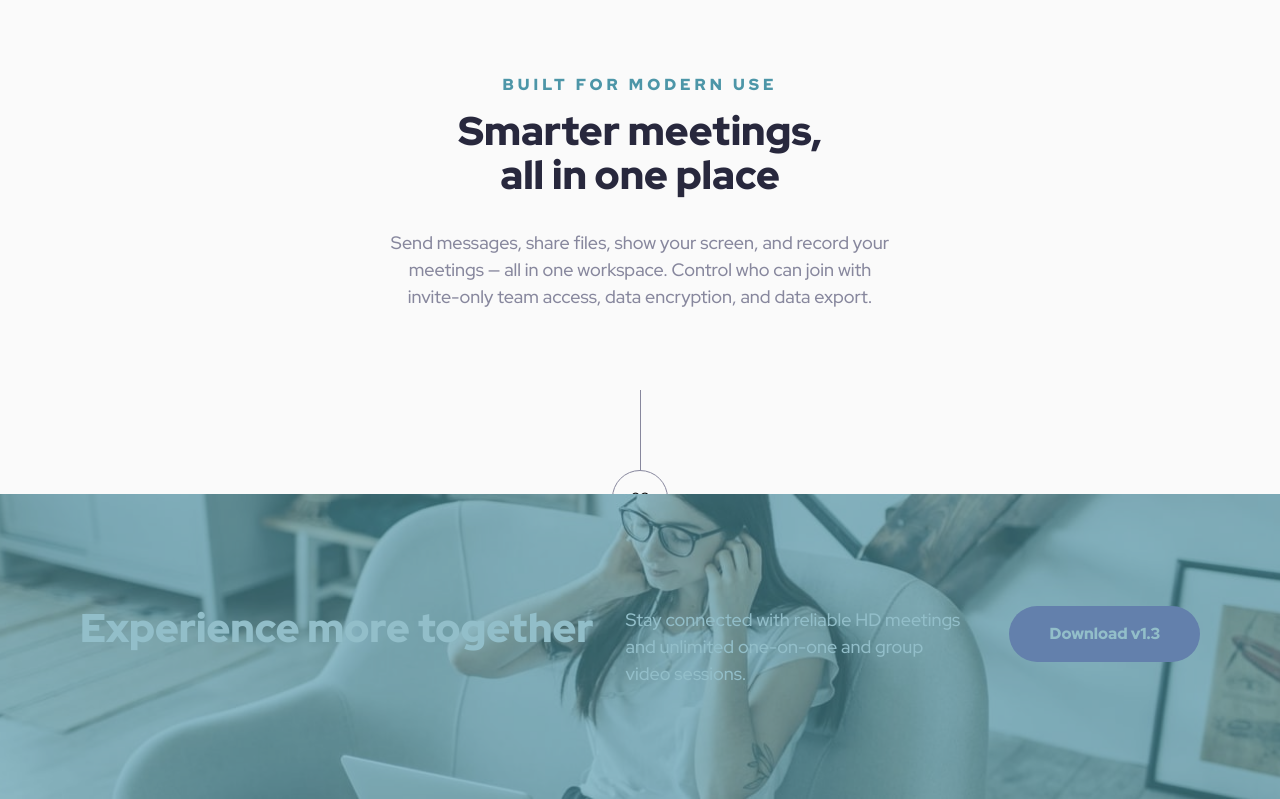
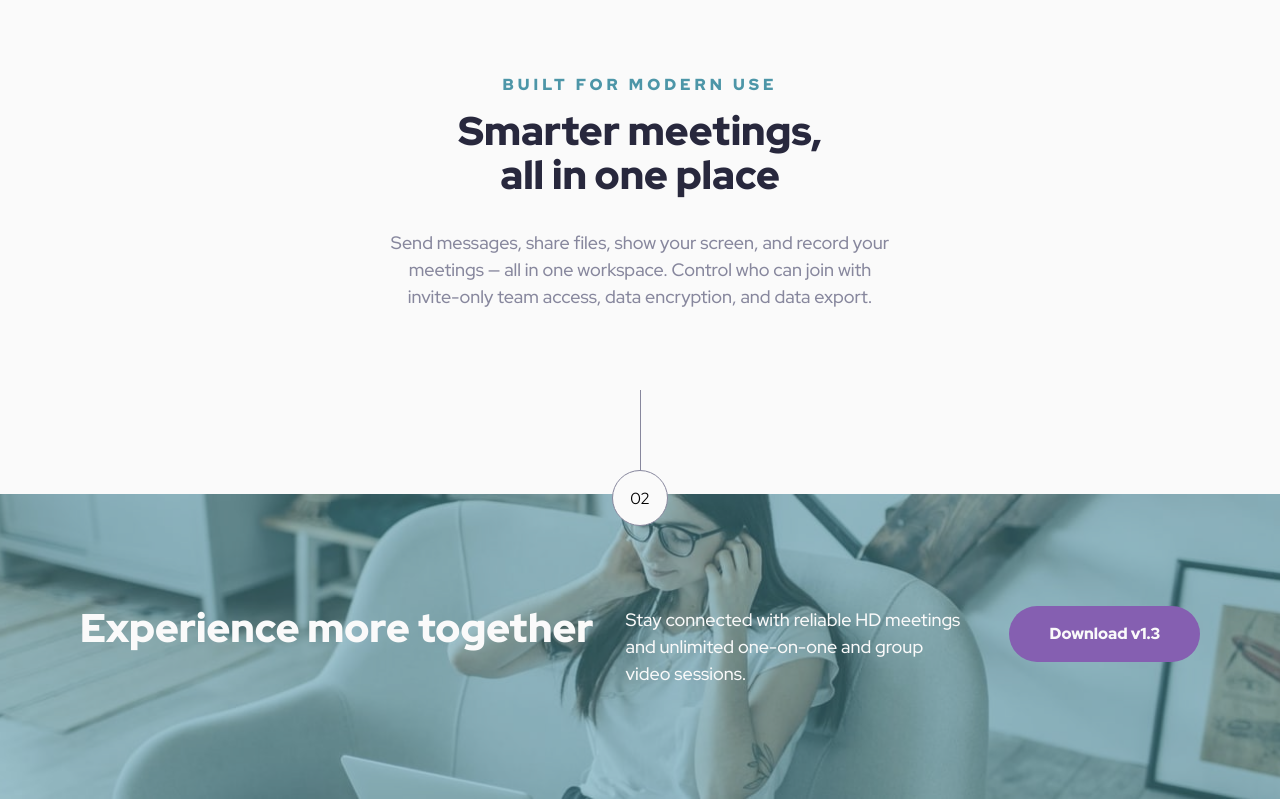
Before and after one commit to str320/frontendmentor-Meet-landing-page, a plain HTML site: page index.html in a window 1280 px wide. Shown: the part 1091-1890 px from the top of the page. Drawn offline with Linux system fonts and the light colour scheme.

Commit message:
testing footer

```diff
--- a/common.blocks/button/_button.css
+++ b/common.blocks/button/_button.css
@@ -7,6 +7,7 @@
     line-height: var(--lh-150);
     color: var(--clr-primary-100);
     cursor: pointer;
+    z-index: 100;
 }
 
 .button__style--cyan {
--- a/common.blocks/footer/_footer.css
+++ b/common.blocks/footer/_footer.css
@@ -11,8 +11,9 @@
 }
 .footer__container-filter {
     position: absolute;
+    z-index: 10;
     inset: 0;
-    background-color: rgba(77, 150, 168, 0.6);
+    background-color: rgba(77, 150, 168, 0.5);
 }
 .footer__content {
     display: flex;
@@ -21,6 +22,7 @@
 
 }
 .footer__content-title {
+    z-index: 100;
     font-size: var(--fs-40);
     font-weight: var(--fw-900);
     line-height: var(--lh-110);
@@ -28,6 +30,7 @@
 }
 
 .footer__content-text {
+    z-index: 100;
     font-size: var(--fs-18);
     font-weight: var(--fw-500);
     line-height: var(--lh-150);
@@ -35,6 +38,7 @@
     max-width: 22rem;
 }
 .footer__pattern {
+    z-index: 100;
     position: absolute;
     top: 0.5rem;
     left: 50%;
--- a/index.html
+++ b/index.html
@@ -127,7 +127,7 @@ for <span class="hero__content-title--cyan">Everyone</span></h1>
       <div class="footer__content">
         <h2 class="footer__content-title">Experience more together</h2>
         <p class="footer__content-text">Stay connected with reliable HD meetings and unlimited one-on-one and group video sessions.</p>
-        <button class="button button button__style--purple">Download v1.3</button>
+        <button class="button button__style--purple">Download v1.3</button>
       </div>
     </div>
   </footer>
```
